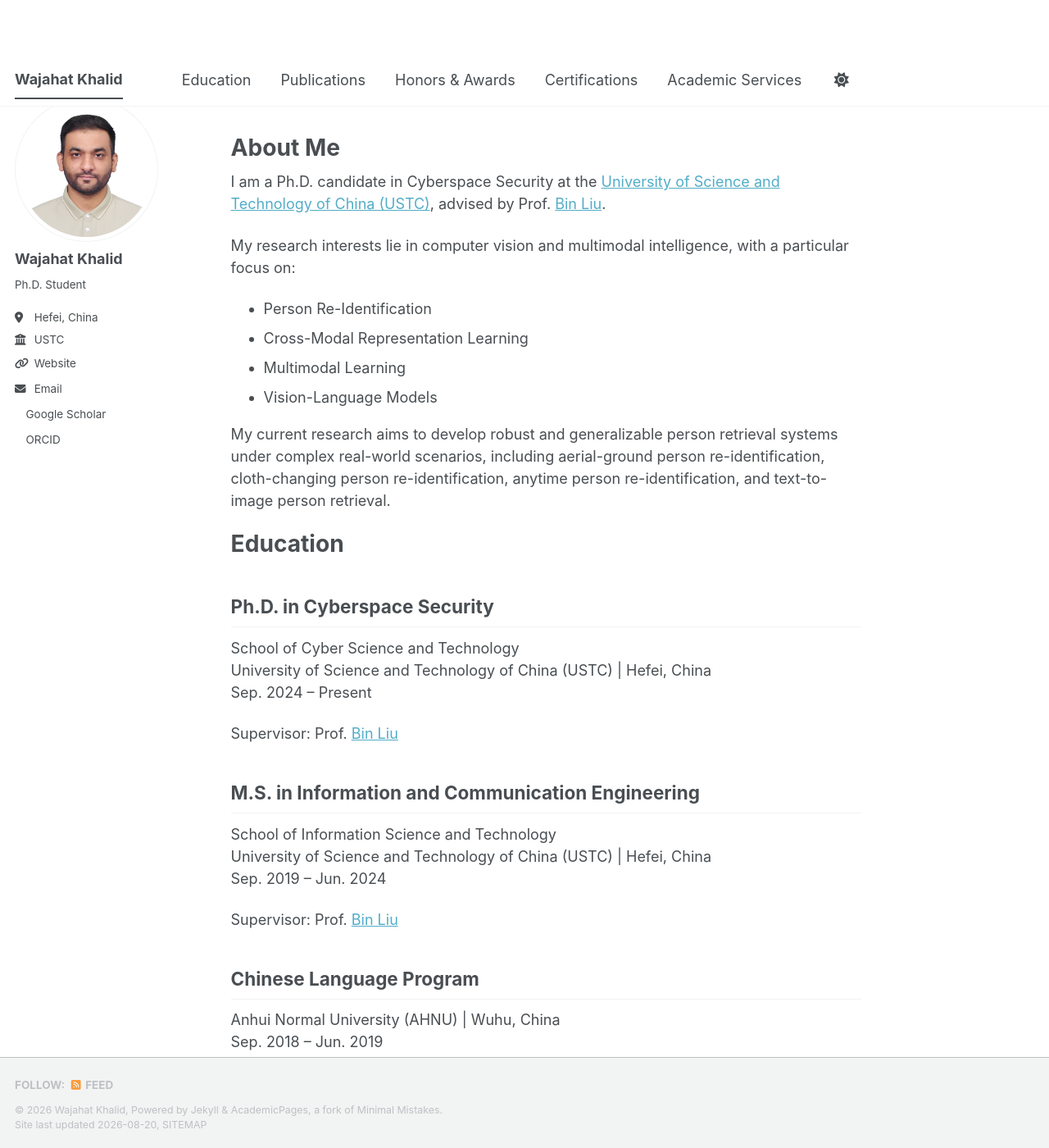
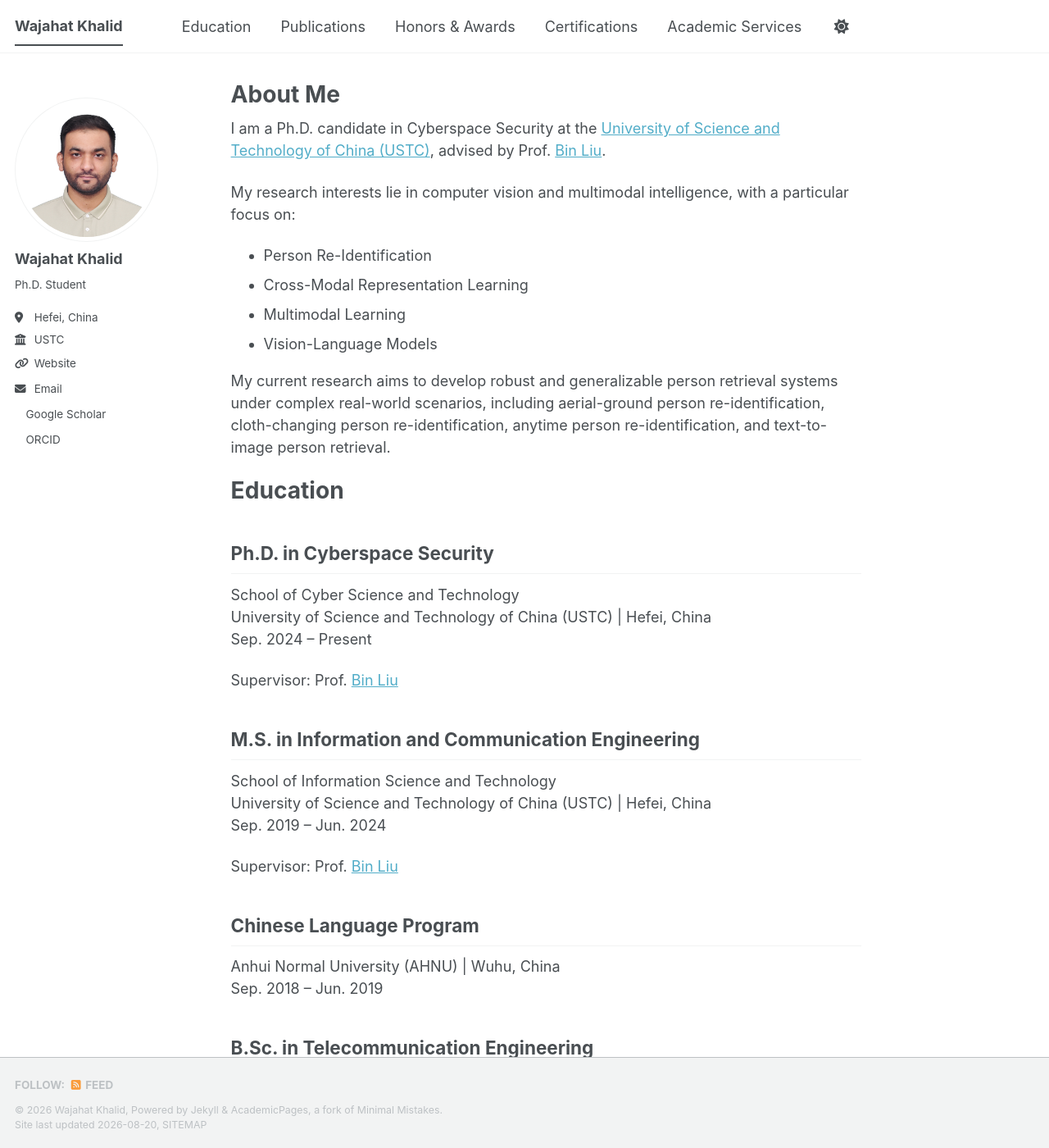
Before and after one commit to Mr-WajahatKhalid/Mr-WajahatKhalid.github.io, a Jekyll site: the page built from _pages/about.md, in a window 1280 px wide and 1400 px high. Shown: the whole window at 82% size. Built offline with Jekyll 4.4.1, drawn with Linux system fonts in a browser that asks for light colours; a style sheet for code colours, icons or effects is not loaded.

Commit message:
Update main.scss

```diff
--- a/assets/css/main.scss
+++ b/assets/css/main.scss
@@ -40,4 +40,14 @@
 
 html {
   scroll-behavior: smooth;
+  scroll-padding-top: 70px;
 }
+
+body {
+  margin-top: 0 !important;
+  padding-top: 0 !important;
+}
+
+.masthead {
+  margin-top: 0 !important;
+}
```
